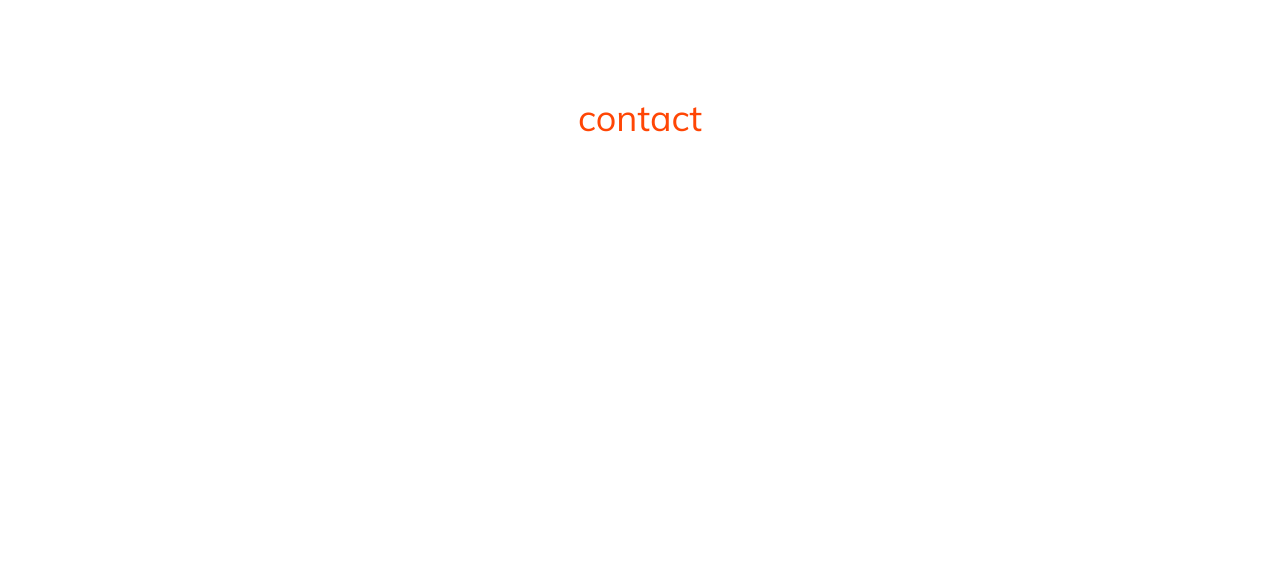
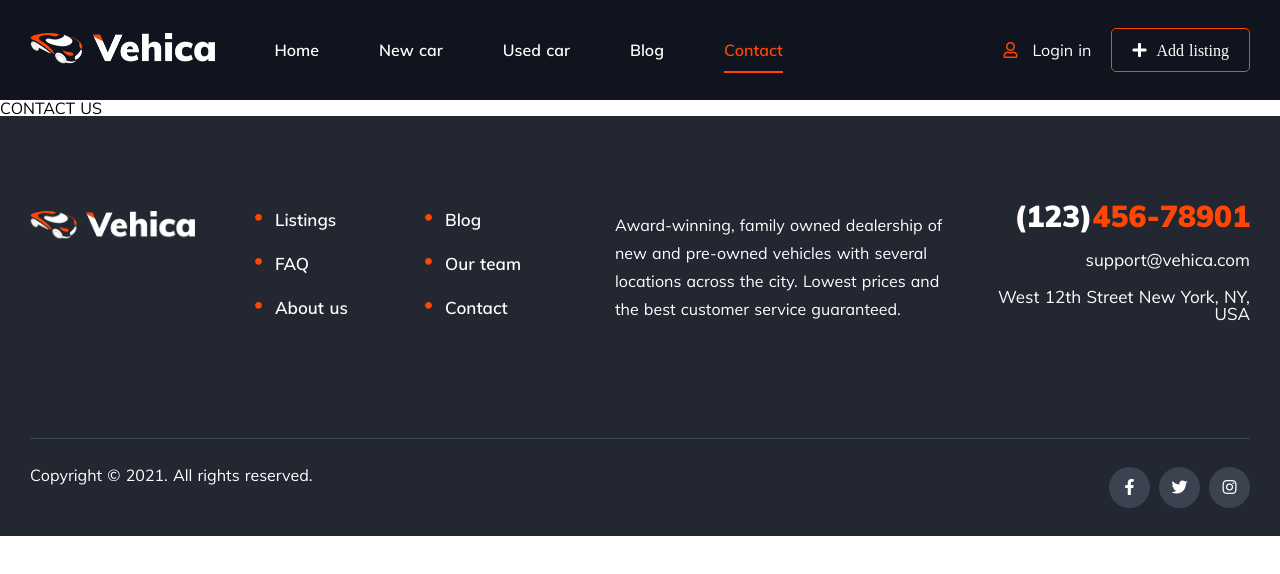
Before and after one commit to karlgeBear/export-cars, a Nuxt app: page /contact in a window 1280 px wide. Shown: the top 574 px of the page. Built offline with nearby package versions, Linux system fonts and the light colour scheme.

Commit message:
base nav layout completed

```diff
--- /dev/null
+++ b/components/BreadNav.vue
@@ -0,0 +1,62 @@
+<template>
+  <div class="bread-nav">
+    <div class="container">
+      <el-breadcrumb separator="-">
+        <el-breadcrumb-item :to="{ path: '/' }">Home</el-breadcrumb-item>
+        <el-breadcrumb-item v-for="(item,index) in breadData" :key="index" :to="item.path">{{item.name}}</el-breadcrumb-item>
+      </el-breadcrumb>
+    </div>
+  </div>
+</template>
+
+<script>
+export default {
+  name: 'ExportCarsBreadNav',
+  data() {
+    return {
+      breadData: []
+    };
+  },
+  watch: {
+    $route(){
+      this.breadData = this.$route.matched.map((item) => {
+        return {name:item.name,path:item.path}
+      })
+    }
+  },
+
+  mounted() {
+    this.breadData=this.$route.matched.map((item) => {
+      return {name:item.name,path:item.path}
+    })
+    console.log('路由匹配：', this.breadData)
+  },
+
+  methods: {
+
+  },
+};
+</script>
+
+<style>
+.el-breadcrumb{
+  padding-top: 17px;
+  padding-bottom: 17px;
+}
+.el-breadcrumb__inner a:hover, .el-breadcrumb__inner.is-link:hover {
+    color: black;
+    cursor: pointer;
+}
+.el-breadcrumb__item{
+  font-size: 16px;
+}
+.el-breadcrumb__inner a, .el-breadcrumb__inner.is-link{
+  color: #a7a8a8;
+}
+.el-breadcrumb__item:last-child .el-breadcrumb__inner,
+.el-breadcrumb__item:last-child .el-breadcrumb__inner a,
+.el-breadcrumb__item:last-child .el-breadcrumb__inner a:hover,
+.el-breadcrumb__item:last-child .el-breadcrumb__inner:hover {
+  color: var(--primary);
+}
+</style>
--- a/components/Nav.vue
+++ b/components/Nav.vue
@@ -7,22 +7,13 @@
             <img src="~assets/imgs/vehica-logo-white.png" alt="logo">
           </div>
           <div class="nav-menu">
-            <el-menu :default-active="activeIndex" class="el-menu-demo" mode="horizontal" @select="handleSelect">
-              <el-menu-item index="1"><NuxtLink to="/" title="Home" class="nav-link" :class="{selected:diyrate==1}">Home</NuxtLink></el-menu-item>
-              <el-menu-item index="2"><NuxtLink to="/new-cars" title="new-cars" class="nav-link" :class="{selected:diyrate==2}">New car</NuxtLink></el-menu-item>
-              <el-menu-item index="3"><NuxtLink to="/used-cars" title="used-cars" class="nav-link" :class="{selected:diyrate==3}">Used car</NuxtLink></el-menu-item>
-              <el-submenu index="4">
-                <template slot="title">Pages</template>
-                <el-menu-item index="4-1">Our team</el-menu-item>
-                <el-menu-item index="4-2">Our team - advanced</el-menu-item>
-                <el-menu-item index="4-3">Sold</el-menu-item>
-                <el-menu-item index="4-3">Loan Calculator</el-menu-item>
-                <el-menu-item index="4-3">FAQ</el-menu-item>
-                <el-menu-item index="4-3">About us</el-menu-item>
-              </el-submenu>
-              <el-menu-item index="5"><NuxtLink to="/blog" title="blog" class="nav-link" :class="{selected:diyrate==5}">Blog</NuxtLink></el-menu-item>
-              <el-menu-item index="6"><NuxtLink to="/contact" title="contact" class="nav-link" :class="{selected:diyrate==6}">Contact</NuxtLink></el-menu-item>
-            </el-menu>
+            <ul class="nav-menu-list">
+              <li class="nav-menu-item"><NuxtLink to="/" title="Home" class="nav-link" :class="{selected:diyrate==1}">Home</NuxtLink></li>
+              <li class="nav-menu-item"><NuxtLink to="/new-cars" title="new-cars" class="nav-link" :class="{selected:diyrate==2}">New car</NuxtLink></li>
+              <li class="nav-menu-item"><NuxtLink to="/used-cars" title="used-cars" class="nav-link" :class="{selected:diyrate==3}">Used car</NuxtLink></li>
+              <li class="nav-menu-item"><NuxtLink to="/blog" title="blog" class="nav-link" :class="{selected:diyrate==4}">Blog</NuxtLink></li>
+              <li class="nav-menu-item"><NuxtLink to="/contact" title="contact" class="nav-link" :class="{selected:diyrate==5}">Contact</NuxtLink></li>
+            </ul>
           </div>
         </div>
         <div class="nav-right">
@@ -43,22 +34,13 @@
             <img src="~assets/imgs/vehica-logo-dark.png" alt="logo">
           </div>
           <div class="nav-menu">
-             <el-menu :default-active="activeIndex" class="el-menu-demo" mode="horizontal" @select="handleSelect">
-              <el-menu-item index="1"><NuxtLink to="/" title="Home" class="nav-link">Home</NuxtLink></el-menu-item>
-              <el-menu-item index="2"><NuxtLink to="/new-cars" title="new-cars" class="nav-link">New car</NuxtLink></el-menu-item>
-              <el-menu-item index="3"><NuxtLink to="/used-cars" title="used-cars" class="nav-link">Used car</NuxtLink></el-menu-item>
-              <el-submenu index="4">
-                <template slot="title">Pages</template>
-                <el-menu-item index="4-1">Our team</el-menu-item>
-                <el-menu-item index="4-2">Our team - advanced</el-menu-item>
-                <el-menu-item index="4-3">Sold</el-menu-item>
-                <el-menu-item index="4-3">Loan Calculator</el-menu-item>
-                <el-menu-item index="4-3">FAQ</el-menu-item>
-                <el-menu-item index="4-3">About us</el-menu-item>
-              </el-submenu>
-              <el-menu-item index="5"><NuxtLink to="/blog" title="blog" class="nav-link">Blog</NuxtLink></el-menu-item>
-              <el-menu-item index="6"><NuxtLink to="/contact" title="contact" class="nav-link">Contact</NuxtLink></el-menu-item>
-            </el-menu>
+            <ul class="nav-menu-list">
+              <li class="nav-menu-item"><NuxtLink to="/" title="Home" class="nav-link" :class="{selected:diyrate==1}">Home</NuxtLink></li>
+              <li class="nav-menu-item"><NuxtLink to="/new-cars" title="new-cars" class="nav-link" :class="{selected:diyrate==2}">New car</NuxtLink></li>
+              <li class="nav-menu-item"><NuxtLink to="/used-cars" title="used-cars" class="nav-link" :class="{selected:diyrate==3}">Used car</NuxtLink></li>
+              <li class="nav-menu-item"><NuxtLink to="/blog" title="blog" class="nav-link" :class="{selected:diyrate==4}">Blog</NuxtLink></li>
+              <li class="nav-menu-item"><NuxtLink to="/contact" title="contact" class="nav-link" :class="{selected:diyrate==5}">Contact</NuxtLink></li>
+            </ul>
           </div>
         </div>
         <div class="nav-right">
@@ -132,41 +114,6 @@ export default {
     .navbg{
       background-color: #0F141E;
     }
-    .nav-scrolldown-show{
-      position: fixed;
-      width: 100%;
-      top:0;
-      left: 0;
-      right: 0;
-      padding:0 30px;
-      box-shadow: 0 2px 7px 0 rgba(196,196,196,0.34);
-      background-color: #fff;
-      height: 70px !important;
-      .nav-link{
-        font-weight: 600;
-      }
-      .add-listing{
-        color: var(--primary);
-      }
-      .el-menu--horizontal > .el-menu-item,/deep/ .el-submenu__title{
-         color: #0f141e;
-      }
-      .el-menu--horizontal > .el-menu-item:hover{
-        color: var(--primary);
-      }
-    }
-    /* 可以设置不同的进入和离开动画 */
-    /* 设置持续时间和动画函数 */
-    .slide-nav-enter-active {
-      top: 0;
-      transition: top .4s ease-in-out;
-    }
-    .slide-nav-leave-active {
-      transition: top .1s cubic-bezier(1.0, 0.5, 0.8, 1.0);
-    }
-    .slide-nav-enter, .slide-nav-leave-to{
-      top: -100px;
-    }
     .nav,.nav-scrolldown-show{
       display: flex;
       justify-content: space-between;
@@ -176,11 +123,30 @@ export default {
       .nav-left{
         display: flex;
         align-items: center;
-        .selected{
-          color: var(--primary);
+        .nav-menu-list{
+          display: flex;
+          align-items: center;
+          height: 70px;
+          margin-left: 30px;
+          .nav-menu-item{
+            color: #FFF;
+            margin: 0 30px;
+            position: relative;
+          }
+          .selected{
+            color: var(--primary);
+            &::after{
+              content: '';
+              width: 100%;
+              height: 2px;
+              position: absolute;
+              bottom: -15px;
+              left: 0;
+              border:1px solid var(--primary);
+            }
+          }
         }
         .nav-logo{
-          padding-top: 10px;
           img{
             max-height: 32px;
             height: 32px;
@@ -204,6 +170,11 @@ export default {
           border-radius: 5px;
           padding: 13px 20px;
           font-family: "Font Awesome 5 Free" !important;
+          cursor: pointer;
+          transition: all .3s ease;
+          &:hover{
+            background-color: var(--primary);
+          }
           .fa-plus:before{
             font-weight: 600;
           }
@@ -221,68 +192,42 @@ export default {
         color: #fff;
       }
     }
+    .nav-scrolldown-show{
+      position: fixed;
+      width: 100%;
+      top:0;
+      left: 0;
+      right: 0;
+      padding:0 30px;
+      box-shadow: 0 2px 7px 0 rgba(196,196,196,0.34);
+      background-color: #fff;
+      height: 70px !important;
+      .nav-menu-item{
+        color: #222732 !important;
+      }
+      .nav-link{
+        font-weight: 600;
+      }
+      .add-listing{
+        color: var(--primary);
+      }
+    }
+    /* 可以设置不同的进入和离开动画 */
+    /* 设置持续时间和动画函数 */
+    .slide-nav-enter-active {
+      top: 0;
+      transition: top .3s ease-in-out;
+    }
+    .slide-nav-leave-active {
+      transition: top .1s cubic-bezier(1.0, 0.5, 0.8, 1.0);
+    }
+    .slide-nav-enter, .slide-nav-leave-to{
+      top: -100px;
+    }
 
   }
 }
 </style>
 <style lang="scss">
-.el-menu--horizontal>.el-menu-item{
-  font-size: 16px;
-  margin: 0 25px;
-  padding: 0 8px;
-  color: #fff;
-}
-.el-menu--horizontal .el-menu-item:not(.is-disabled):focus, .el-menu--horizontal .el-menu-item:not(.is-disabled):hover{
-  color: $theme-color;
-  background-color: transparent;
-}
-.el-menu--horizontal>.el-submenu:hover .el-submenu__title{
-  color: $theme-color;
-  background-color: transparent;
-}
-.el-menu--horizontal>.el-submenu .el-submenu__title{
-  font-size: 16px;
-  color: #FFF;
-  font-weight: 600;
-}
-.el-menu--popup-bottom-start{
-  display: block !important;
-  border: 1px solid #e9eaee;
-  color: #0f141e;
-  font-size: 16px;
-  min-width: 244px;
-  border-radius: 10px;
-  padding: 10px 0;
-  padding-bottom: 15px;
-  background-color: #FFF;
-}
-.el-menu--popup-bottom-start::before{
-  content: '';
-  width: 0;
-  height: 0;
-  border-bottom: 10px solid #FFF;
-  border-left: 10px solid transparent;
-  border-right: 10px solid transparent;
-  position: absolute;
-  top: -10px;
-  left: 30px;
-}
-.el-menu--horizontal .el-menu .el-menu-item{
-  font-size: 17px;
-  line-height: 22px;
-  padding-top: 9px;
-  padding-bottom: 9px;
-  font-weight: 600;
-  color: rgb(15, 20, 30);
-  border-bottom: 1px solid #e9eaee;
-}
-.el-menu.el-menu--horizontal{
-  border-bottom: none;
-  color: #FFF;
-  background-color: transparent;
-}
-.el-menu--horizontal>.el-menu-item.is-active{
-  border-bottom: 1px solid $theme-color !important;
-  color: #fff;
-}
+
 </style>
--- a/pages/blog.vue
+++ b/pages/blog.vue
@@ -1,6 +1,8 @@
 <template>
-  <div class="test">
-    Blog
+  <div class="blog">
+    <Nav :diyrate="4" :diynavbg="1"/>
+    <h1>BLOG</h1>
+    <Footer />
   </div>
 </template>
 
--- a/pages/contact.vue
+++ b/pages/contact.vue
@@ -1,6 +1,8 @@
 <template>
-  <div class="test">
-    contact
+  <div class="contact">
+    <Nav :diyrate="5" :diynavbg="1"/>
+    <h1>CONTACT US</h1>
+    <Footer />
   </div>
 </template>
 
--- a/pages/index.vue
+++ b/pages/index.vue
@@ -1,6 +1,6 @@
 <template>
   <div id="Home">
-    <Nav />
+    <Nav :diyrate="1" />
     <section class="search">
       <div class="container">
         <div class="search__box">
--- a/pages/used-cars.vue
+++ b/pages/used-cars.vue
@@ -1,6 +1,7 @@
 <template>
   <div class="used-cars">
     <Nav :diyrate="3" :diynavbg="1"/>
+    <h1>USED CARS</h1>
     <Footer />
   </div>
 </template>
```
Also changed, not shown: components/FilterCarSelect.vue (added, +42 -0 lines), pages/new-cars.vue (+31 -3 lines).
